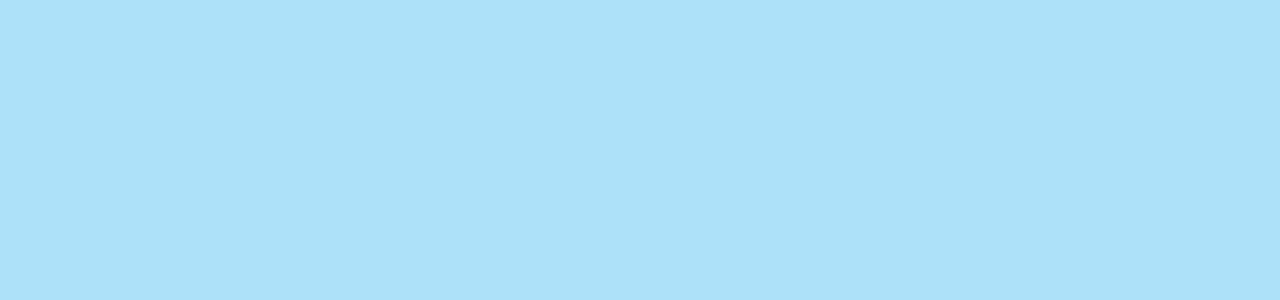
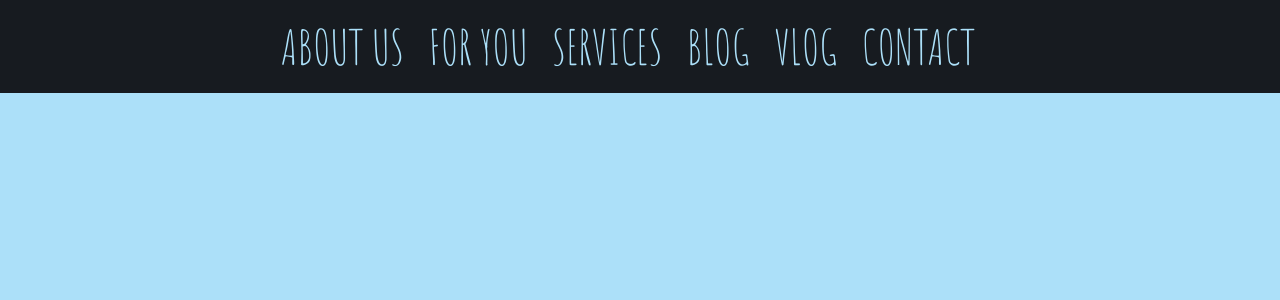
Before and after one commit to alicankurusdev/tourguide, a React (Create React App) app: page / in a window 1280 px wide. Shown: the top 300 px of the page. Built offline with nearby package versions, Linux system fonts and the light colour scheme; a web font is replaced by a local one.

Commit message:
navbar completed

```diff
--- a/src/App.js
+++ b/src/App.js
@@ -1,9 +1,11 @@
 import './App.scss';
+import Navbar from './components/Navbar/Navbar';
+
 function App() {
   return (
     <div className="App">
 
-     {/* navbar */}
+<Navbar/>
      {/* Header */}
      {/* Main */}
 
--- /dev/null
+++ b/src/components/Navbar/Navbar.jsx
@@ -0,0 +1,19 @@
+import "./Navbar.scss"
+
+
+const Navbar =()=>{
+    return(
+        <div>
+            <nav>
+                    <a href="#">ABOUT US</a>
+                    <a href="#">FOR YOU</a>
+                    <a href="#">SERVICES</a>
+                    <a href="#">BLOG</a>
+                    <a href="#">VLOG</a>
+                    <a href="#">CONTACT</a>
+            </nav>
+        </div>
+        )
+}
+
+export default Navbar;
--- /dev/null
+++ b/src/components/Navbar/Navbar.scss
@@ -0,0 +1,18 @@
+@import "../../scss/variables";
+
+nav{
+    background-color: $renk2;
+    text-align: center;
+    padding: 1rem;
+    a{
+        font-size: 3rem;
+        color: $renk1;
+        margin-right: 1.5rem;
+       &:hover {
+            background-color: $renk1;
+            color: $renk2;
+            border-radius: 5px;
+            padding: .1rem;
+        }
+    }
+}
--- a/src/scss/_reset.scss
+++ b/src/scss/_reset.scss
@@ -2,4 +2,5 @@
     margin:0;
     padding: 0;
     box-sizing: border-box;
+    text-decoration: none;
 }
```
